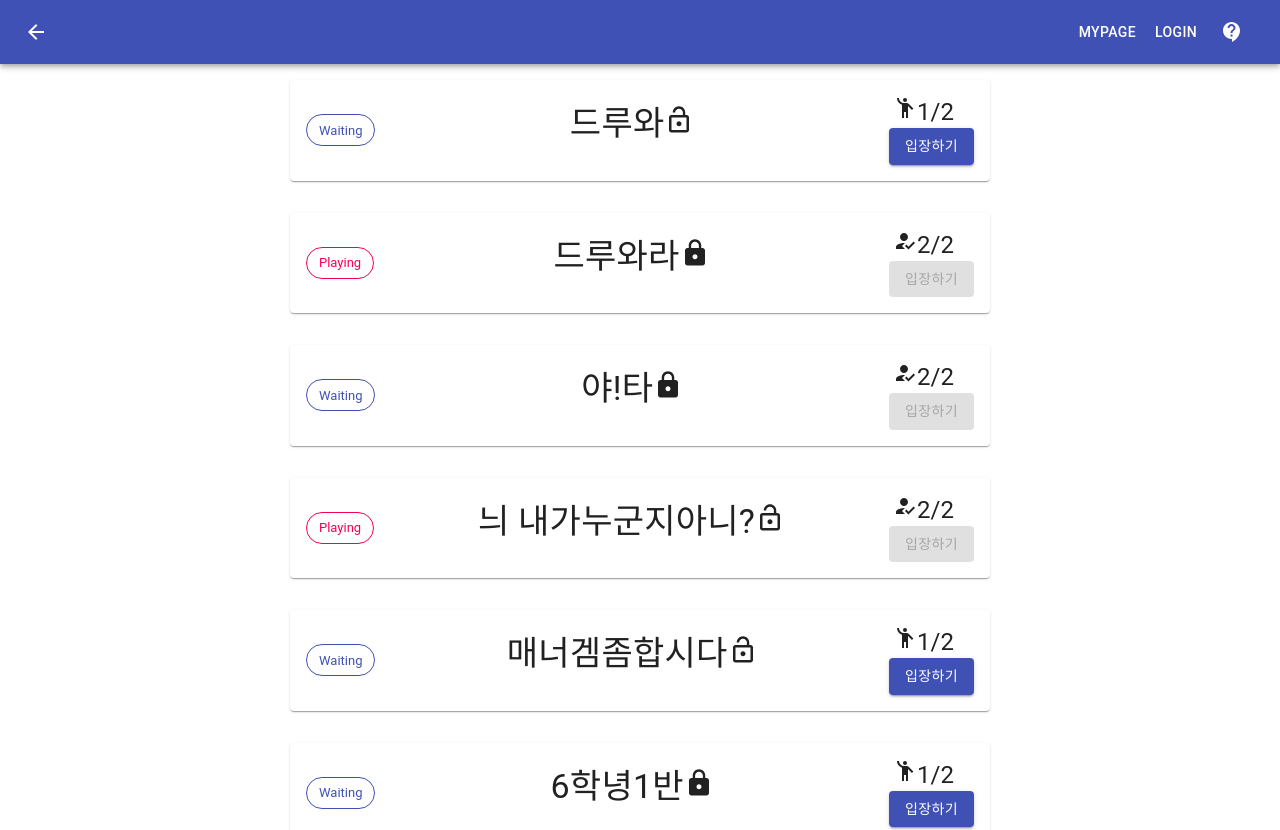
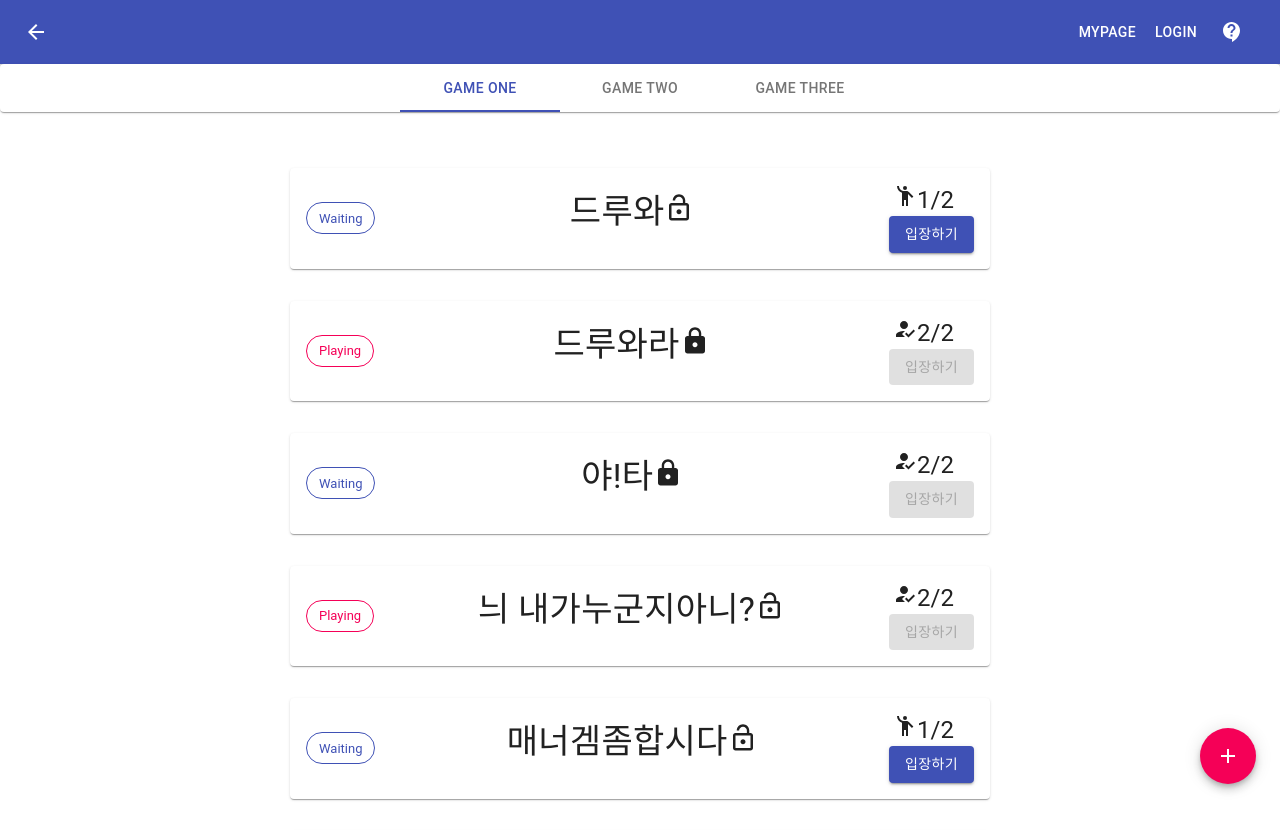
Before and after one commit to PCHANUL/Project-2P, a React (Create React App) app in the folder client/: page / in a window 1280 px wide. Shown: the top 830 px of the page. Built offline with nearby package versions, Linux system fonts and the light colour scheme.

Commit message:
"SelectRoom.js"_Add tabs & tooltip UI

```diff
--- a/client/src/Components/Nav/Nav.js
+++ b/client/src/Components/Nav/Nav.js
@@ -11,6 +11,8 @@ import Mypage from './Mypage'
 const useStyles = makeStyles((theme) => ({
   root: {
     flexGrow: 1,
+    // position: "fixed",
+    // width: "100%",
   },
   menuButton: {
     marginRight: theme.spacing(2),
--- a/client/src/Components/SelectRoom/RoomList.js
+++ b/client/src/Components/SelectRoom/RoomList.js
@@ -30,6 +30,8 @@ import LockIcon from '@material-ui/icons/Lock';
 import LockOpenIcon from '@material-ui/icons/LockOpen';
 
 import Badge from '@material-ui/core/Badge';
+
+
 
 const useStyles = makeStyles((theme) => ({
   root: {
--- a/client/src/Pages/SelectRoom/SelectRoom.js
+++ b/client/src/Pages/SelectRoom/SelectRoom.js
@@ -1,5 +1,14 @@
 import React from 'react';
 import RoomList from '../../Components/SelectRoom/RoomList'
+
+import { makeStyles } from '@material-ui/core/styles';
+import Paper from '@material-ui/core/Paper';
+import Tabs from '@material-ui/core/Tabs';
+import Tab from '@material-ui/core/Tab';
+
+import Tooltip from '@material-ui/core/Tooltip';
+import Fab from '@material-ui/core/Fab';
+import AddIcon from '@material-ui/icons/Add';
 
 
 function createDate(roomName, isWait, isLocked, isFull) {
@@ -18,9 +27,41 @@ const rows = [
   createDate('드루와', true, false, false),
 ];
 
-const SelectRoom = () => {
+const useStyles = makeStyles((theme) => ({
+  absolute: {
+    position: 'fixed',
+    bottom: theme.spacing(2),
+    right: theme.spacing(3),
+  },
+  section1: {
+    margin: theme.spacing(5, 2),
+  },
+}));
+
+export default function SelectRoom() {
+  const classes = useStyles();
+  const [value, setValue] = React.useState(0);
+
+  const handleChange = (event, newValue) => {
+    setValue(newValue);
+  };
+
   return (
     <div>
+      <Paper className={classes.root}>
+        <Tabs
+          value={value}
+          onChange={handleChange}
+          indicatorColor="primary"
+          textColor="primary"
+          centered
+        >
+          <Tab label="Game one" />
+          <Tab label="Game Two" />
+          <Tab label="Game Three" />
+        </Tabs>
+      </Paper>
+      <div className={classes.section1}>
       {
         rows.map((row) => (
           <RoomList
@@ -31,8 +72,12 @@ const SelectRoom = () => {
           />
         ))
       }
+      </div>
+      <Tooltip title="방만들기" aria-label="add">
+        <Fab color="secondary" className={classes.absolute}>
+          <AddIcon />
+        </Fab>
+      </Tooltip>
     </div>
   );
 };
-
-export default SelectRoom;
```
